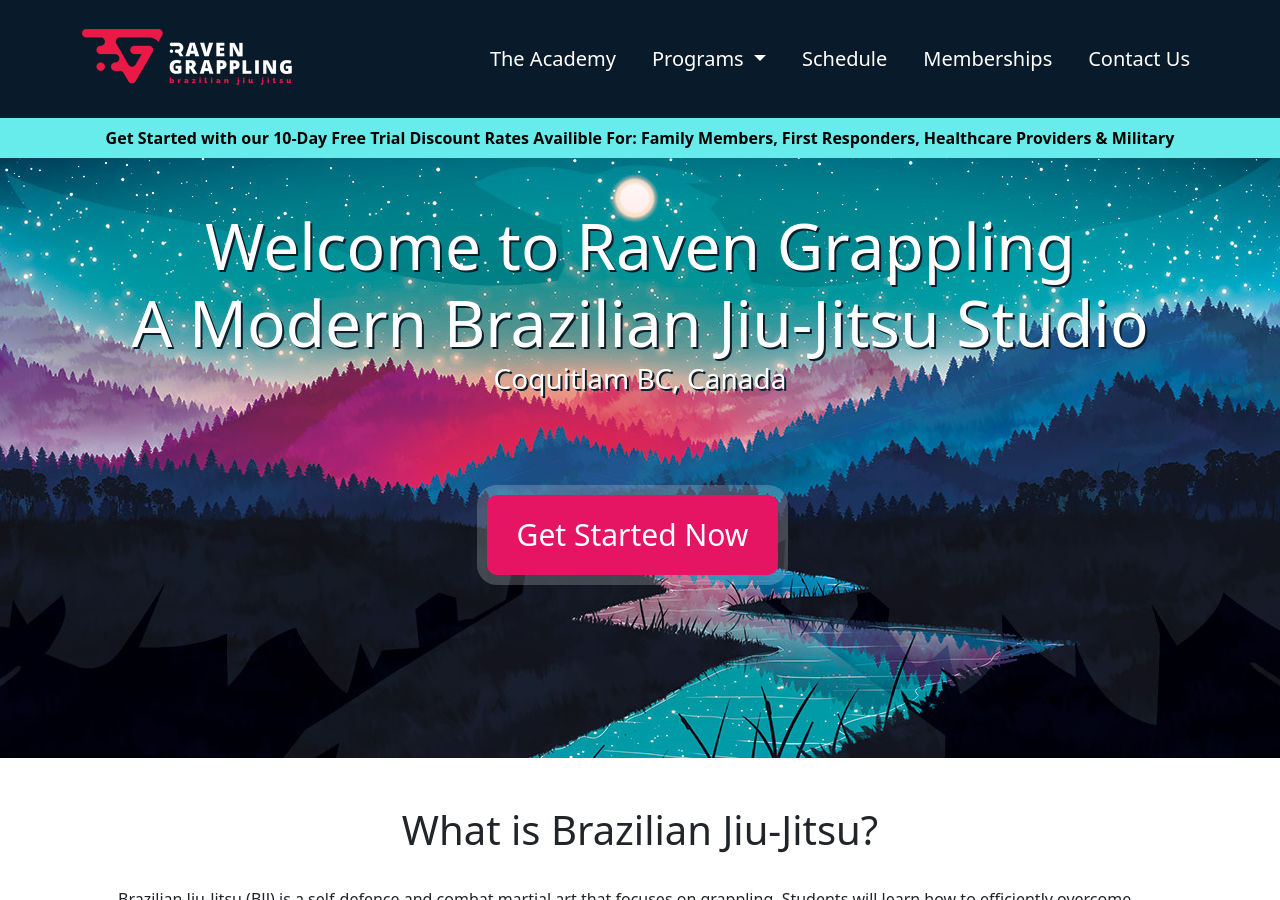
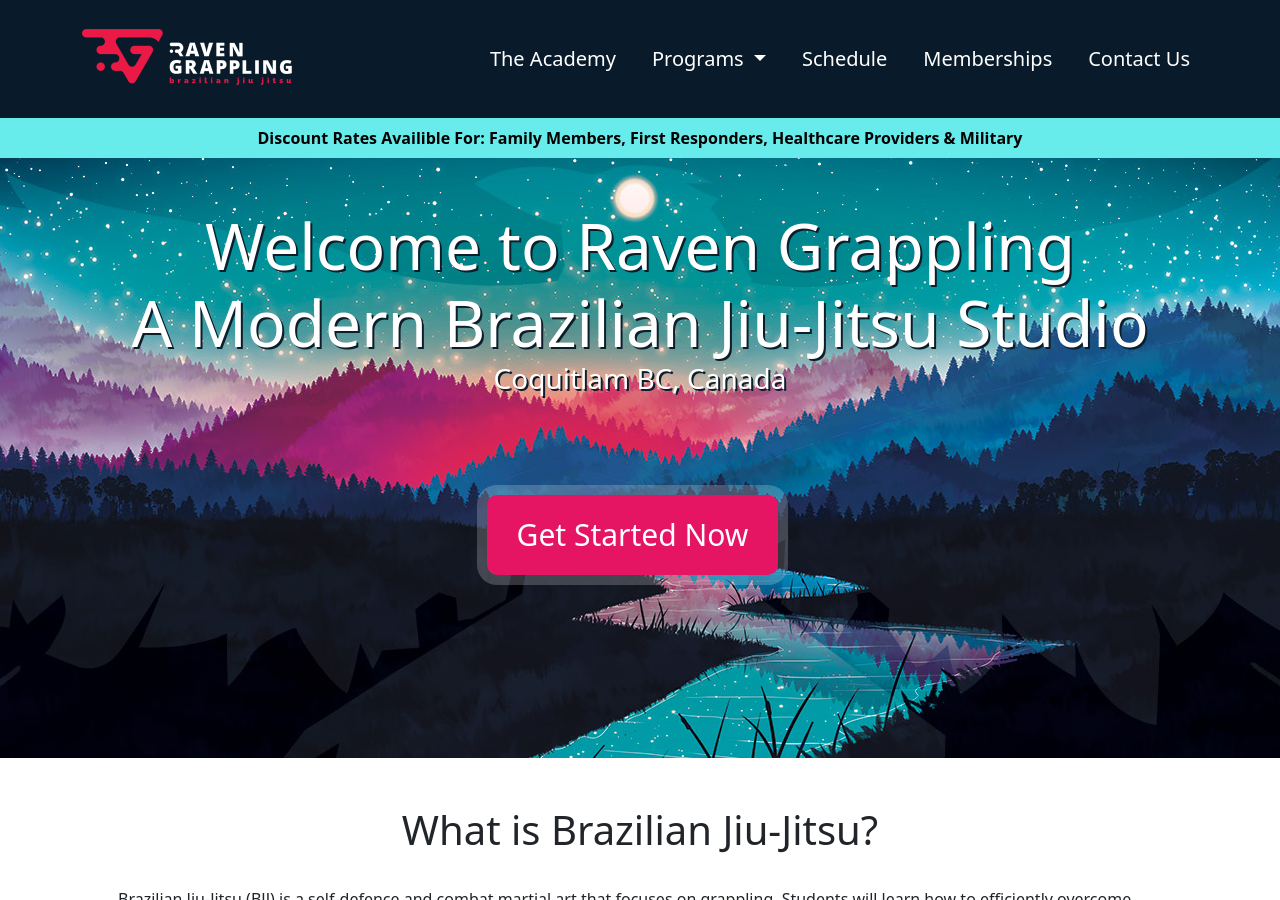
Before and after one commit to RavenGrappling/RavenGrappling.github.io, a Jekyll site: the page built from index.md, in a window 1280 px wide and 900 px high. Built offline with Jekyll 4.4.1, drawn with Linux system fonts in a browser that asks for light colours.

Commit message:
Update default.html

```diff
--- a/_layouts/default.html
+++ b/_layouts/default.html
@@ -60,7 +60,6 @@
 
     <div class="rg-alert">
       <a href="https://ravengrappling.pushpress.com/landing/plans/plan_a044566e67e52a">
-                               Get Started with our 10-Day Free Trial
         Discount Rates Availible For: Family Members, First Responders, Healthcare Providers & Military
       </a>
     </div>
```
